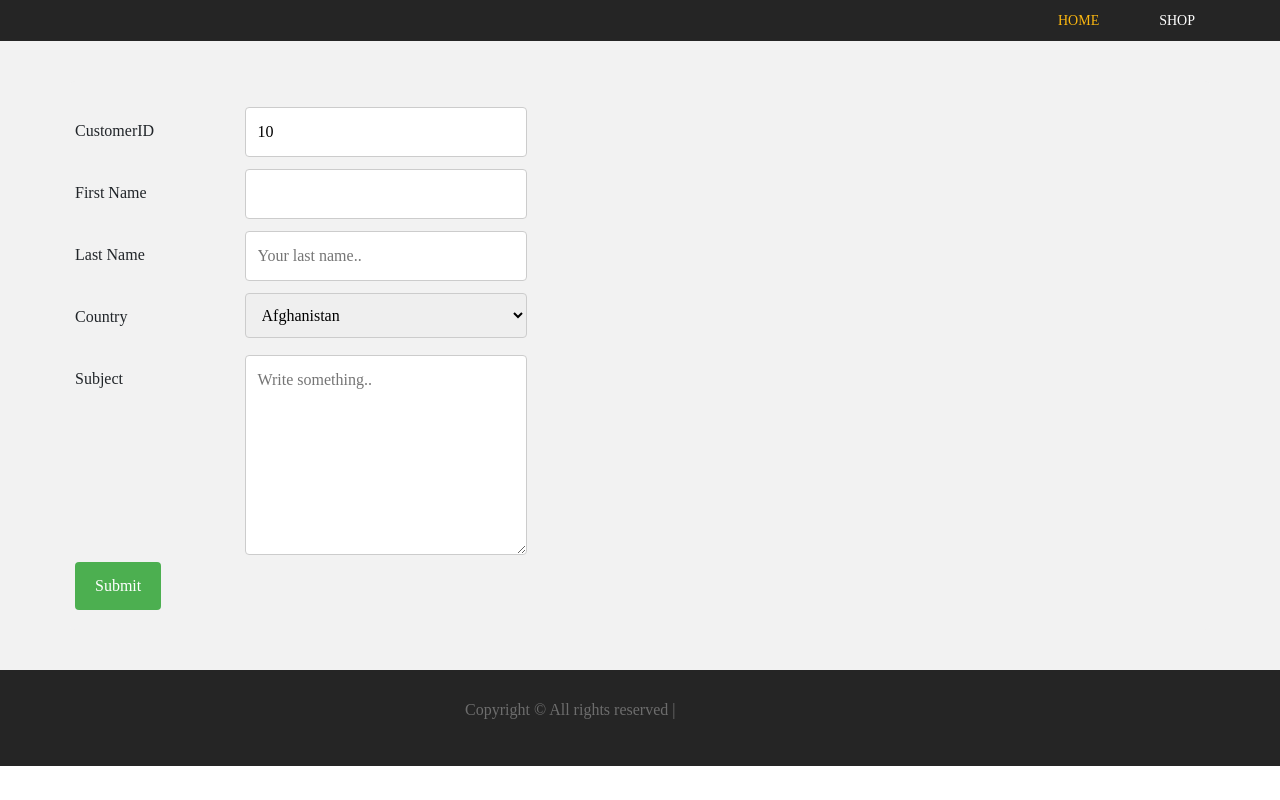
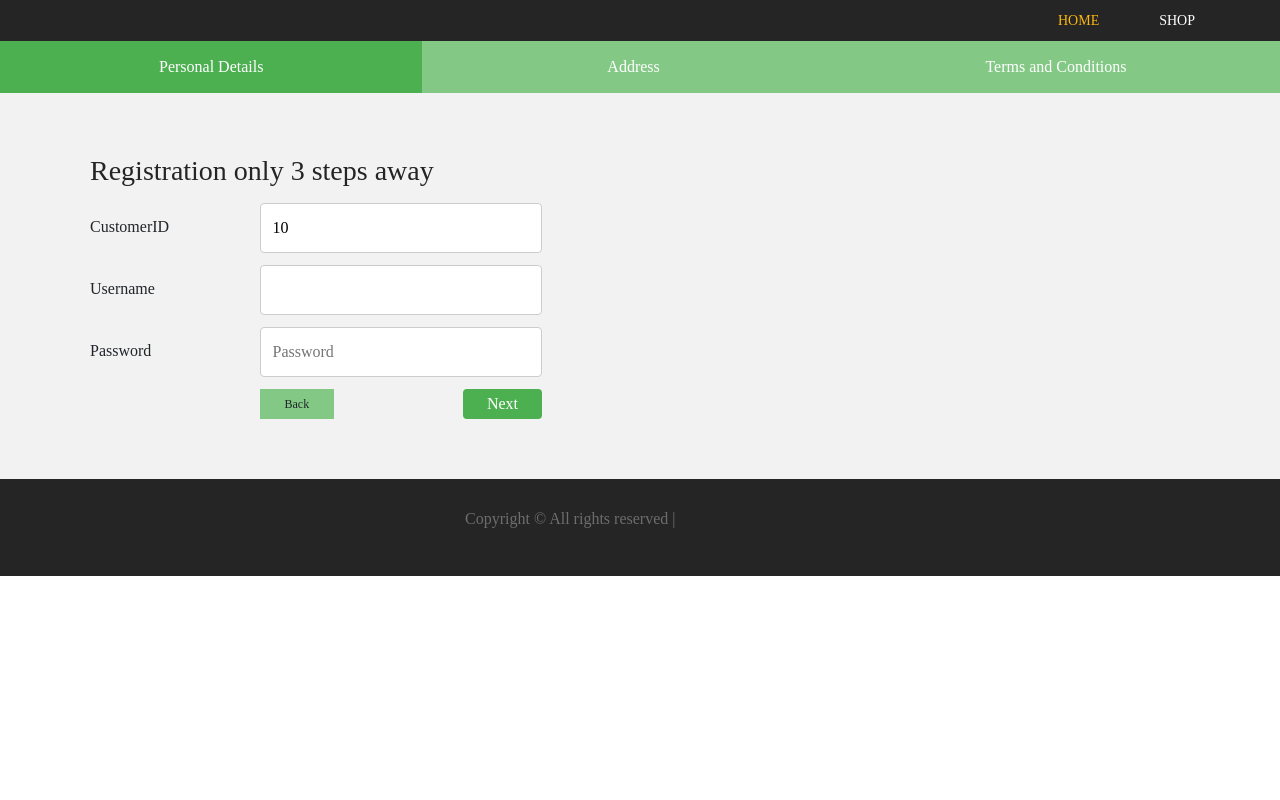
Before and after one commit to dilrajgill/shoping-app, an Angular app: page /registration/10 in a window 1280 px wide. Built offline with nearby package versions, Linux system fonts and the light colour scheme.

Commit message:
registrationPage addition
registrationPage addition

```diff
--- a/src/app/app.module.ts
+++ b/src/app/app.module.ts
@@ -7,6 +7,7 @@ import { LandingPageComponent } from './landing-page/landing-page.component';
 import { HeaderComponentComponent } from './header-component/header-component.component';
 import { RegistrationComponent } from './registration/registration.component';
 import { AppRoutingModule } from './/app-routing.module';
+import { SignUpStepsComponent } from './sign-up-steps/sign-up-steps.component';
 
 @NgModule({
   declarations: [
@@ -14,7 +15,8 @@ import { AppRoutingModule } from './/app-routing.module';
     ShopingFooterComponent,
     LandingPageComponent,
     HeaderComponentComponent,
-    RegistrationComponent
+    RegistrationComponent,
+    SignUpStepsComponent
   ],
   imports: [
     BrowserModule,
--- a/src/app/registration/registration.component.css
+++ b/src/app/registration/registration.component.css
@@ -75,7 +75,28 @@ input[type=submit]:hover {
     float: left;
     width: 15% !important;
     margin-top: 6px;
+    margin-left: 15px;
+
 }
 .registrationBackground {
     background-color :#f2f2f2;
 }
+a {
+    background-color: #83c985;
+    color: white;
+    padding: 6px 25px;
+    text-align: center;
+    text-decoration: none;
+    display: inline-block;
+    height:30px;
+    margin-right: 5px;
+}
+input[type=submit]{
+    padding: 0px 24px;
+    height: 30px;
+}
+
+a:hover, a:active {
+    background-color:#83c985;
+
+}
--- a/src/app/registration/registration.component.html
+++ b/src/app/registration/registration.component.html
@@ -1,54 +1,61 @@
-
+<app-sign-up-steps></app-sign-up-steps>
 <section class="newsletter-area parent registrationBackground">
-
-        <div class="container">
+  <div class="container" [hidden]='!step1'>
+            <h3>Registration only 3 steps away</h3>
                 <form action="/action_page.php">
                         <div class="row">
-
-              <div class="col-15 ">
-                <label for="fname">CustomerID</label>
-              </div>
-              <div class="col-25">
-                <input type="text" id="customerID" value={{idVal}} readonly/>
-              </div>
+                                <div class="col-15 "> <label for="fname">CustomerID</label> </div>
+                                <div class="col-25"> <input type="text" id="customerID" value={{idVal}} readonly/> </div>
                         </div>
                         <div class="row">
-
-                <div class="col-15 ">
-                  <label for="fname">First Name</label>
-                </div>
-                <div class="col-25">
-                  <input type="text" id="fname" />
-                </div>
+                                <div class="col-15 "> <label for="fname">Username</label> </div>
+                                <div class="col-25"> <input type="text" id="fname" /> </div>
                         </div>
                         <div class="row">
-              <div class="col-15 ">
-                <label for="lname">Last Name</label>
-              </div>
-              <div class="col-25">
-                <input type="text" id="lname" name="lastname" placeholder="Your last name..">
-              </div>
+                                <div class="col-15 "> <label for="lname">Password</label> </div>
+                                <div class="col-25"> <input type="text" id="lname" name="lastname" placeholder="Password"> </div>
                         </div>
                         <div class="row">
-              <div class="col-15 ">
-                <label for="country">Country</label>
+                                <div class="col-15 "> </div>
+                                <div class="col-25"> <a>Back</a> <input type="submit" value="Next" (click)='step2Trigger()'> </div>
                         </div>
-              <div class="col-25">
-                <select id="country" name="country">
-                  <option  *ngFor="let country of countryName" value={{country.code}}>{{country.name}}</option>
-                  </select>
+                </form>
         </div>
+        <div class="container" [hidden]='!step2'>
+            <h3>Shipping Details</h3>
+                <form action="/action_page.php">
+                        <div class="row">
+                                <div class="col-15 "> <label for="fname">Address: </label> </div>
+                                <div class="col-25"> <input type="text" id="address" /> </div>
                         </div>
                         <div class="row">
-              <div class="col-15 ">
-                <label for="subject">Subject</label>
-              </div>
-              <div class="col-25">
-                <textarea id="subject" name="subject" placeholder="Write something.." style="height:200px"></textarea>
-              </div>
+                                <div class="col-15 "> <label for="lname">Street </label> </div>
+                                <div class="col-25"> <input type="text" id="street" name="street" placeholder=""> </div>
                         </div>
                         <div class="row">
-              <input type="submit" value="Submit">
+                                <div class="col-15 "> <label for="lname">State </label> </div>
+                                <div class="col-25"> <input type="text" id="state" name="state" placeholder="" (click)='step3Trigger()'> </div>
+                        </div>
+                        <div class="row">
+                                <div class="col-15 "> <label for="country">Country</label> </div>
+                                <div class="col-25"> <select id="country" name="country"> <option *ngFor="let country of countryName" value={{country.code}}>{{country.name}}</option> </select> </div>
+                        </div>
+                        <div class="row">
+                                <div class="col-15 "> </div>
+                                <div class="col-25"> <a (click)='back1()'>Back</a> <input type="submit" value="Next" (click)='step3Trigger()'> </div>
+                        </div>
+                </form>
+        </div>
+        <div class="container" [hidden]='!step3'>
+          <h3>Terms And Conditions</h3>
+                <form action="/action_page.php">
+                        <div class="row">
+                                <div class="col-15 "> <label for="subject">Conditions</label> </div>
+                                <div class="col-25"> <textarea id="subject" name="subject" placeholder="Write something.." style="height:200px"></textarea> </div>
+                        </div>
+                        <div class="row">
+                                <div class="col-15 "> </div>
+                                <div class="col-25"> <a (click)='back2()'>Back</a> <input type="submit" value="Submit" (click)='submitForm()'> </div>
                         </div>
                 </form>
         </div>
--- a/src/app/registration/registration.component.ts
+++ b/src/app/registration/registration.component.ts
@@ -9,15 +9,41 @@ import { CountryNamesService } from '../country-names.service'
 })
 export class RegistrationComponent implements OnInit {
   idVal: string;
-  countryName:any;
-  constructor(private route : ActivatedRoute, private CountryNamesService: CountryNamesService) { }
+  countryName: any;
+  step1: boolean = true;
+  step2: boolean = false;
+  step3: boolean = false;
+  constructor(private route: ActivatedRoute, private CountryNamesService: CountryNamesService) { }
 
   ngOnInit() {
-   this.idVal = this.route.snapshot.paramMap.get('id');
-   this.getCountryList();
+    this.idVal = this.route.snapshot.paramMap.get('id');
+    this.getCountryList();
   }
-  getCountryList() :void {
+  step1Trigger(): void {
+    this.step1 = true;
+    this.step2 = false;
+    this.step3 = false;
+  }
+  step2Trigger(): void {
+    this.step2 = true;
+    this.step1 = false;
+    this.step3 = false;
+  }
+  step3Trigger(): void {
+    this.step1 = false;
+    this.step2 = false;
+    this.step3 = true;
+  }
+  submitForm(): void {
+
+  }
+  back2(): void {
+    this.step2Trigger();
+  }
+  back1(): void {
+    this.step1Trigger();
+  }
+  getCountryList(): void {
     this.CountryNamesService.getCountry().subscribe(data => this.countryName = data);
-    console.log('this.countryName : '+this.countryName.length);
-  }
+    }
 }
--- /dev/null
+++ b/src/app/sign-up-steps/sign-up-steps.component.css
@@ -0,0 +1,26 @@
+ul {
+    list-style-type: none;
+    margin: 0;
+    padding: 0;
+    overflow: hidden;
+    background-color:#83c985;
+}
+
+li {
+    float: left;
+}
+
+li div{
+    display: block;
+    color: white;
+    text-align: center;
+    padding: 14px 16px;
+    text-decoration: none;
+}
+
+.active {
+    background-color: #4CAF50;
+}
+.w30 {
+    width: 33%
+}
--- /dev/null
+++ b/src/app/sign-up-steps/sign-up-steps.component.html
@@ -0,0 +1,5 @@
+<ul>
+  <li class='w30'><div class="active" href="#home">Personal Details</div></li>
+  <li class='w30'><div >Address</div></li>
+  <li class='w30'><div >Terms and Conditions</div></li>
+</ul>
--- /dev/null
+++ b/src/app/sign-up-steps/sign-up-steps.component.ts
@@ -0,0 +1,15 @@
+import { Component, OnInit } from '@angular/core';
+
+@Component({
+  selector: 'app-sign-up-steps',
+  templateUrl: './sign-up-steps.component.html',
+  styleUrls: ['./sign-up-steps.component.css']
+})
+export class SignUpStepsComponent implements OnInit {
+
+  constructor() { }
+
+  ngOnInit() {
+  }
+
+}
```
Also changed, not shown: 1 other file (tests, documents, lock files or other folders). Lines whose indentation alone changed are shown as unchanged.
